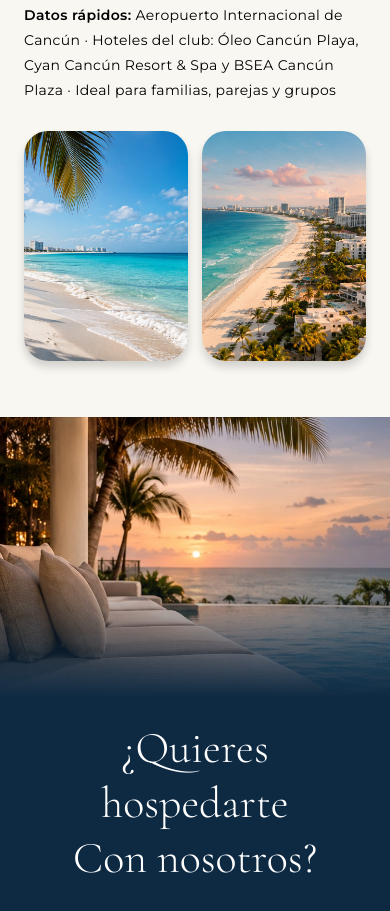
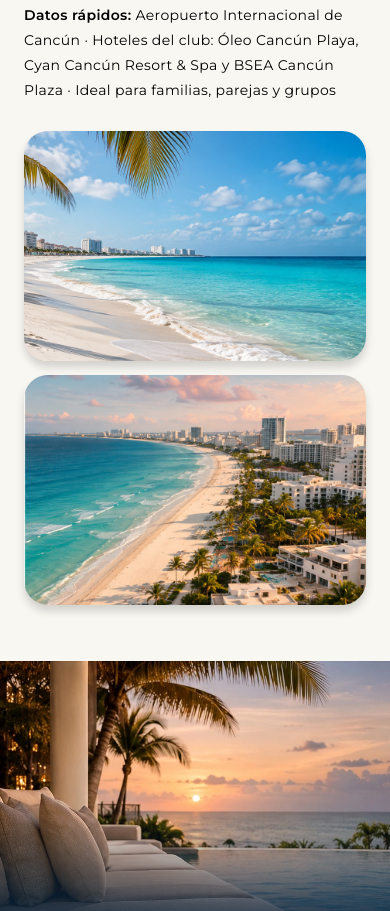
Before and after one commit to emmachuche/loyalty-static-front, a plain HTML site: page destinos.html in a window 390 px wide. Shown: the part 1873-2784 px from the top of the page. Drawn offline with Linux system fonts and the light colour scheme.

Commit message:
feature: change grid for mobile destinations

```diff
--- a/css/destinos.css
+++ b/css/destinos.css
@@ -287,6 +287,7 @@
   .fotos-destino {
     gap: 14px;
     margin: 0;
+    grid-template-columns: none;
   }
   .fotos-destino img {
     height: 230px;
```
